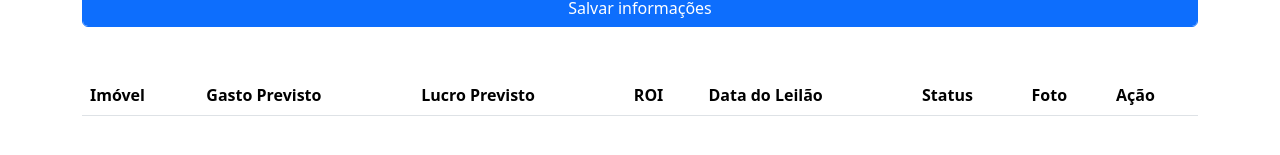
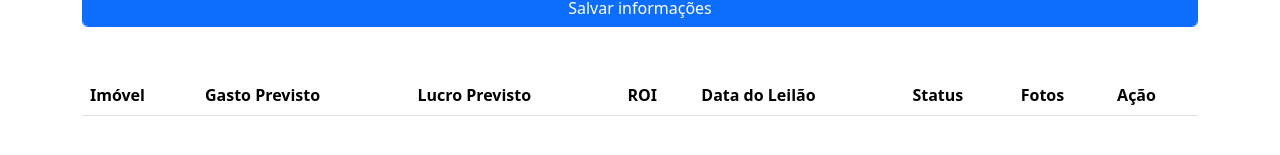
Before and after one commit to andrebarrosa/realstate-auction, a plain HTML site: page index.html in a window 1280 px wide. Shown: the part 551-706 px from the top of the page. Drawn offline with nearby package versions, Linux system fonts and the light colour scheme; no server answers.

Commit message:
Alteração index.html

```diff
--- a/index.html
+++ b/index.html
@@ -45,7 +45,7 @@
                     <th>ROI</th>
                     <th>Data do Leilão</th>
                     <th>Status</th>
-                    <th>Foto</th>
+                    <th>Fotos</th>
                     <th>Ação</th>
                 </tr>
             </thead>
```
